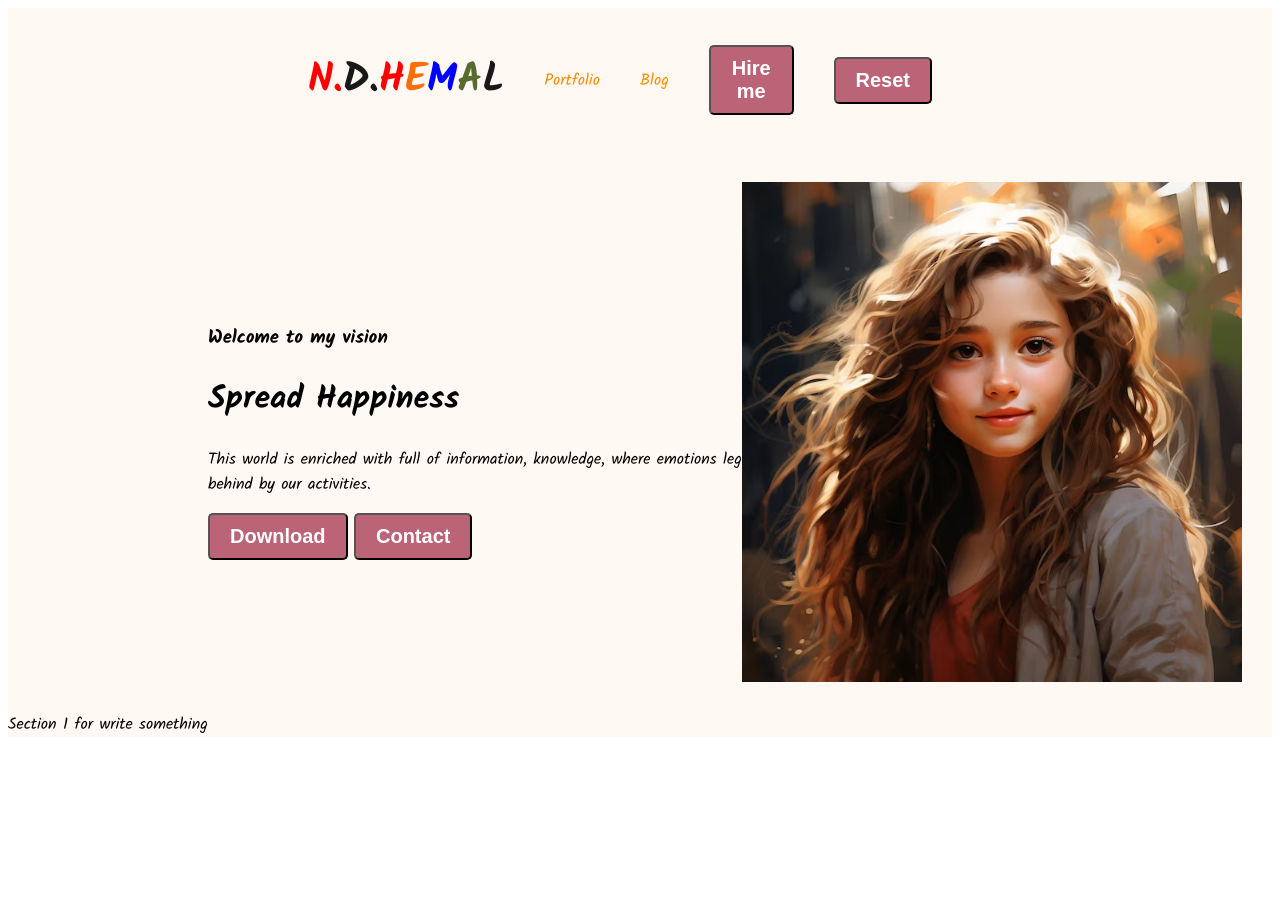
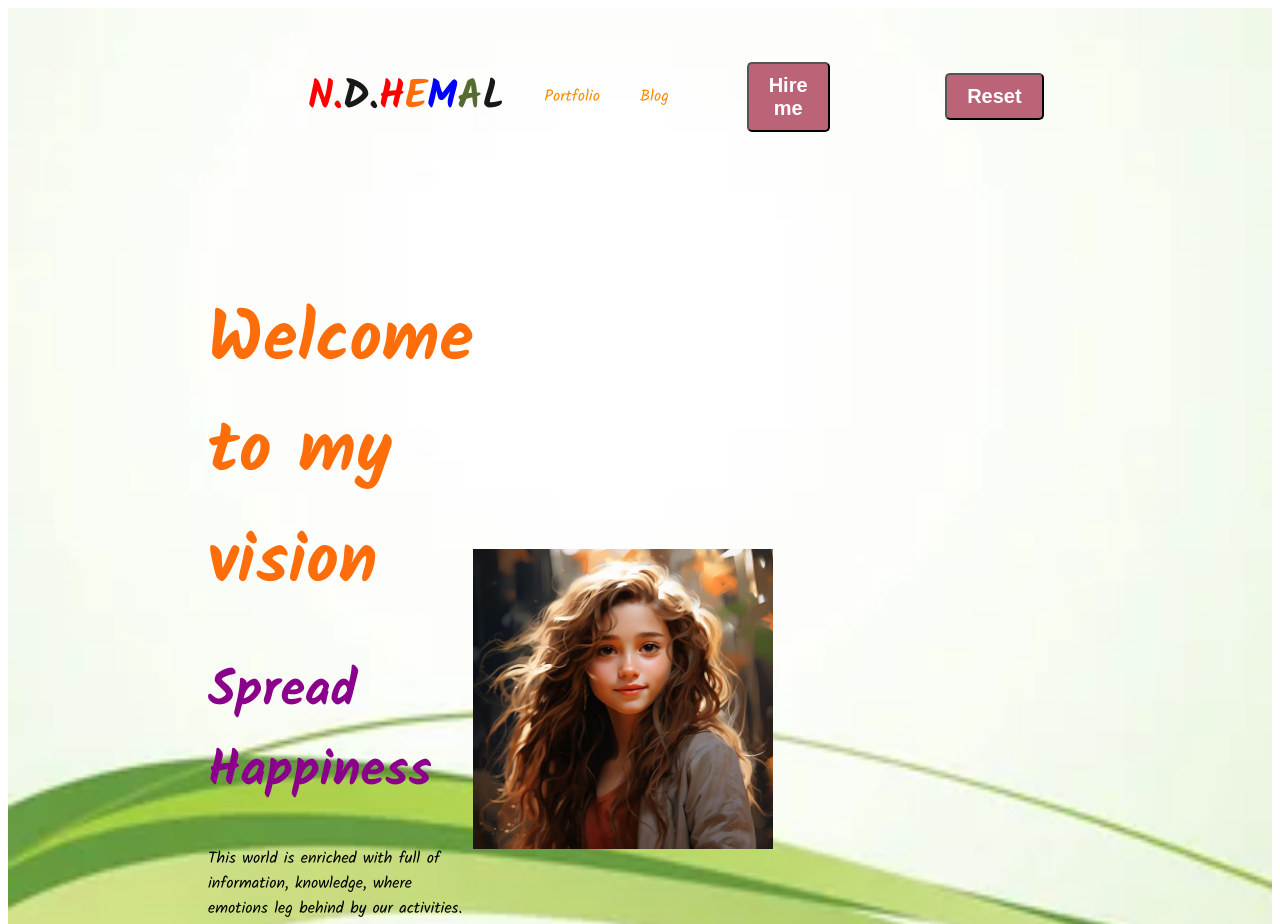
Before and after one commit to N-D-Hemal/One-Drive-Repository, a plain HTML site: page index.html in a window 1280 px wide. Shown: the top 924 px of the page. Before the commit the page ends 800 px from the top, so only its background shows below. Drawn offline with Linux system fonts and the light colour scheme.

Commit message:
header section complete

```diff
--- a/Styles/Assignment1.css
+++ b/Styles/Assignment1.css
@@ -28,7 +28,8 @@ body {
 .buttoncolor {
     border-radius: 5px;
     background: #bb6477;
-    border: 10;
+    border: 500;
+    margin: 1cm;
     font-size: 20px;
     font-weight: 800;
     color: white;
@@ -36,23 +37,43 @@ body {
 }
 
 /* Header related style */
-.header{ background-color: #FFF8F3;}
-.bannar{padding: 30px 30px 30px 200px;
-        display: flex;
-        align-items:center;
-    }
-
-.bannar .bannarpic{
-    width:500px;
+.header {
+    background-color: #e0d8df;
+    background-image: url(../images/nature.webp);
+    background-repeat: no-repeat;
+    background-size: cover;
 }
 
+.bannar {
+    padding: 30px 30px 30px 200px;
+    display: flex;
+    align-items: center;
+    justify-content: space-between;
+}
+.bannarpic {
+    align-items: center;
+    margin-right: 800px;
+}
+.bannar .bannarpic {
+    width: 300px;
+}
+.bannargreeting{
+    font-size: 70px;
+    color: #FD6E0A;
+    margin-bottom: 0;
+}
+
+.bannartitle{
+    font-size: 50px;
+    color: darkmagenta;
+}
 
 
 
 /* Nav related styles */
 nav {
     display: flex;
-    justify-content:space-around;
+    justify-content: space-around;
     align-items: center;
     margin: 0 300px;
 }
--- a/index.html
+++ b/index.html
@@ -27,16 +27,13 @@
         <div class="bannar">
            <div>
             <h3 class="bannargreeting">Welcome to my vision</h3>
-            <h1 class="bannertitle">Spread Happiness</h1>
+            <h1 class="bannartitle">Spread Happiness</h1>
             <p>This world is enriched with full of information, knowledge, where emotions leg behind by our activities. </p>
             <button class="buttoncolor">Download</button>
             <button class="buttoncolor">Contact</button>
             </div>
             <img class="bannarpic" src="images/girl-smiling.avif" alt="">
         </div>
-        <div>
-            Section 1 for write something
-        </div>
     </header>
     <main></main>
     <footer></footer>
```
Also changed, not shown: images/flower.jpg (added), images/nature.webp (added).
